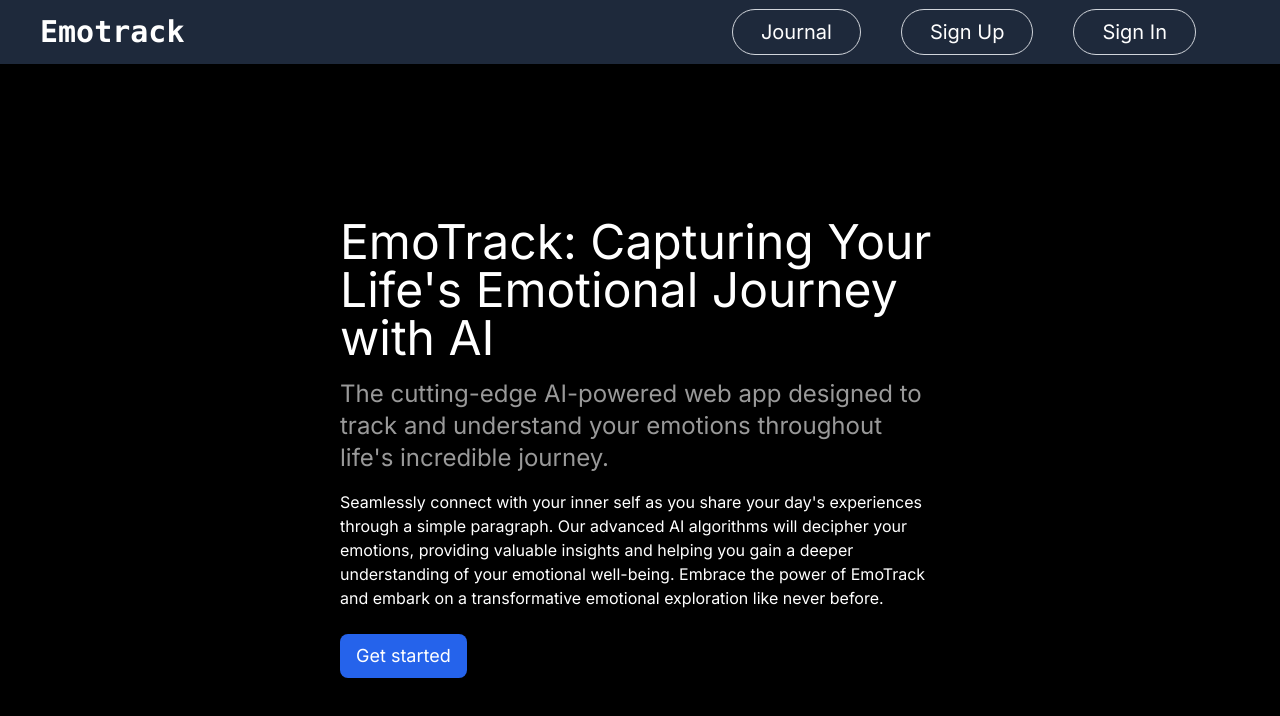
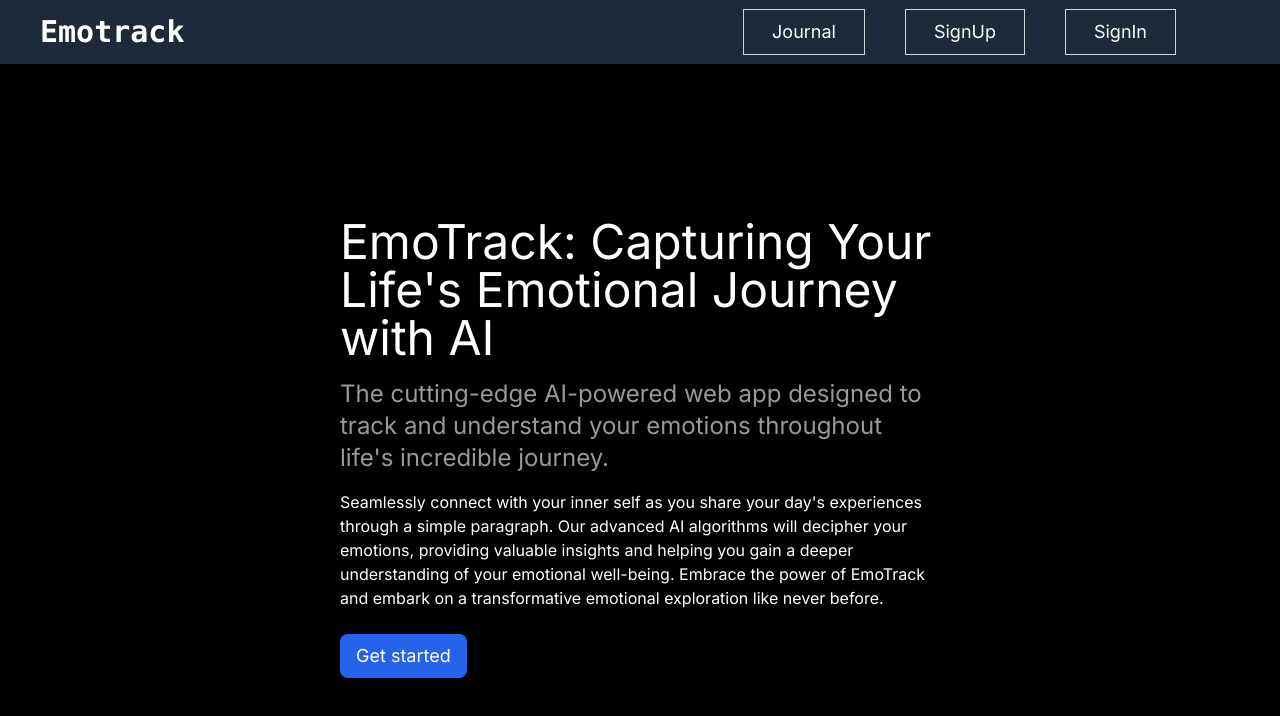
Before and after one commit to Junaidhkn/AI_next13-_app, a Next.js app: page / in a window 1280 px wide. Shown: the top 716 px of the page. Built offline with nearby package versions, Linux system fonts and the light colour scheme; no server answers.

Commit message:
style changes

```diff
--- a/app/(dashboard)/layout.tsx
+++ b/app/(dashboard)/layout.tsx
@@ -11,7 +11,7 @@ const DashboardLayout = ({ children }: { children: React.ReactNode }) => {
   return (
     <div className="h-screen w-screen relative">
       <aside className="absolute w-[200px] top-0 left-0 h-full border-r border-black/10">
-        <div>Mood</div>
+        <div>EmoTrack</div>
         <ul>
           {links.map((link) => (
             <li key={link.href} className="px-2 py-6 text-xl">
--- a/app/page.tsx
+++ b/app/page.tsx
@@ -1,4 +1,5 @@
 import { auth } from '@clerk/nextjs'
+import { UserButton } from '@clerk/nextjs'
 import Link from 'next/link'
 
 export default async function Home() {
@@ -7,15 +8,12 @@ export default async function Home() {
 
   let links = [
     { href: '/journal', label: 'Journal' },
-    { href: '/sign-up', label: 'Sign Up' },
-    { href: '/sign-in', label: 'Sign In' },
+    { href: '/sign-up', label: 'SignUp' },
+    { href: '/sign-in', label: 'SignIn' },
   ]
   const isloggedIn = async () => {
     if (userId) {
-      return (links = [
-        { href: '/journal', label: 'Journal' },
-        { href: '/sign-out', label: 'Sign Out' },
-      ])
+      return (links = [{ href: '/journal', label: 'Journal' }])
     }
   }
   isloggedIn()
@@ -24,16 +22,21 @@ export default async function Home() {
     <>
       <nav className="bg-slate-800 text-white w-full h-16 absolute flex justify-between items-center">
         <h3 className="font-extrabold font-mono text-3xl ml-10">Emotrack</h3>
-        <ul className="flex justify-end items-center mx-16">
+        <div className="flex justify-center items-center mr-11">
+          <ul className="flex justify-end items-center mx-10">
             {links.map((link) => (
               <li
                 key={link.href}
-              className="px-7 mx-5 cursor-pointer py-2 text-xl border border-gray-300 rounded-full"
+                className="px-7 mx-5 cursor-pointer py-2 text-lg border border-gray-300"
               >
                 <Link href={link.href}>{link.label}</Link>
               </li>
             ))}
           </ul>
+          <div className="h-full w-full">
+            <UserButton afterSignOutUrl="/" />
+          </div>
+        </div>
       </nav>
       <main className="w-screen h-screen bg-black flex justify-center items-center text-white">
         <div className="w-full max-w-[600px] mx-auto mt-24">
```
Lines whose indentation alone changed are shown as unchanged.
